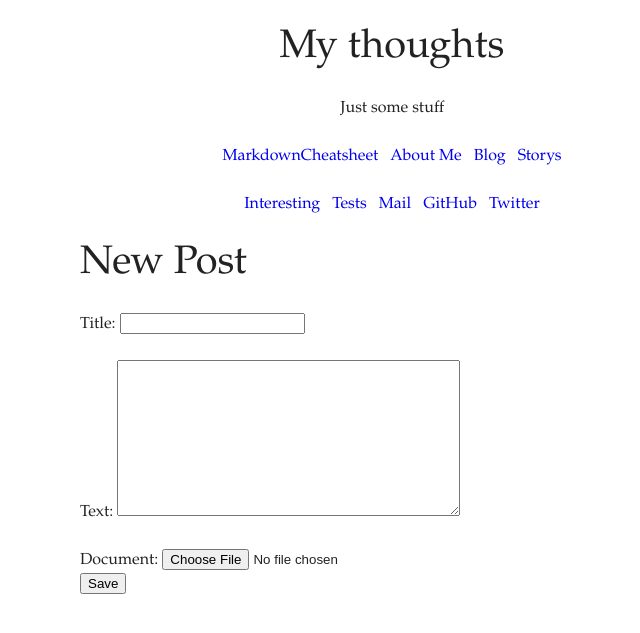
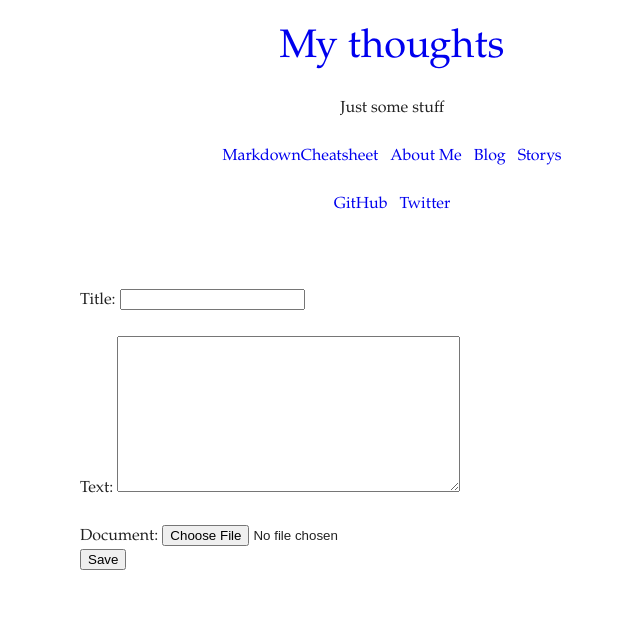
Before and after one commit to M-Kub/myblog, a Django app: page /post/new in a window 1280 px wide. Shown: the top 633 px of the page, without its empty margins (248-888 px from the left). Run offline with Django 3.2, Linux system fonts and the light colour scheme.

```diff
--- a/home/templates/home/index.html
+++ b/home/templates/home/index.html
@@ -12,7 +12,7 @@
 
 <body>
     <header>
-        <h1>My thoughts</h1>
+        <h1><a href="{% url 'post_list' %}">My thoughts</a></h1>
         <p>Just some stuff</p>
 
         <nav>
@@ -23,14 +23,21 @@
                 <li><a href="">Storys</a></li>
             </ul>
             <ul>
-                <li><a href="">Interesting</a></li>
-                <li><a href="">Tests</a></li>
-                <li><a href="">Mail</a></li>
                 <li><a href="">GitHub</a></li>
                 <li><a href="">Twitter</a></li>
             </ul>
+            {% if user.is_authenticated %}
+            <ul>
+                <li><a href="{% url 'post_new' %}">NewPost</a></li>
+                <li><a href="{% url 'admin:index' %}">Admin</a></li>
+                <li><a href="{% url 'admin:logout' %}">Logout</a></li>
+
+            </ul>
+            {% endif %}
         </nav>
       </header>
+      <br>
+      <br>
 
       <main>
         <!-- Begin page content -->
--- a/home/templates/home/post_edit.html
+++ b/home/templates/home/post_edit.html
@@ -1,8 +1,10 @@
-{% extends "home/index.html" %} {% block content %}
-<div class="container">
-    <h1>New Post</h1>
-    <form method="POST" enctype="multipart/form-data" class="post-form">{% csrf_token %} {{ form.as_p }}
-        <button type="submit" class="nav-link">Save</button>
-    </form>
-</div>
+{% extends "home/index.html" %}
+
+{% block content %}
+
+
+<form method="POST" enctype="multipart/form-data">{% csrf_token %} {{ form.as_p }}
+    <button type="submit">Save</button>
+</form>
+
 {% endblock %}
--- a/home/templates/home/post_list.html
+++ b/home/templates/home/post_list.html
@@ -4,13 +4,12 @@
 {% for post in posts %}
 
 {{ post.published_date }}
-
 <h1>
     <a href="{% url 'post_detail' pk=post.pk %}">{{ post.title }}</a>
 </h1>
 <p>{{ post.text|truncatewords:50|linebreaksbr }}</p>
+<br>
 
 {% endfor %}
 
-
 {% endblock %}
```
Also changed, not shown: home/templates/home/post_detail.html (+12 -8 lines).
